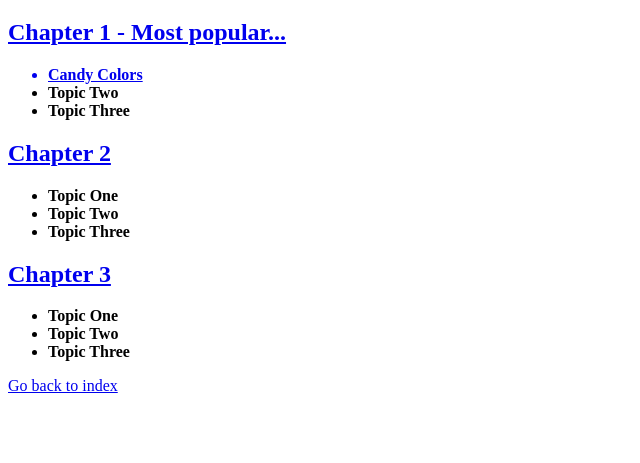
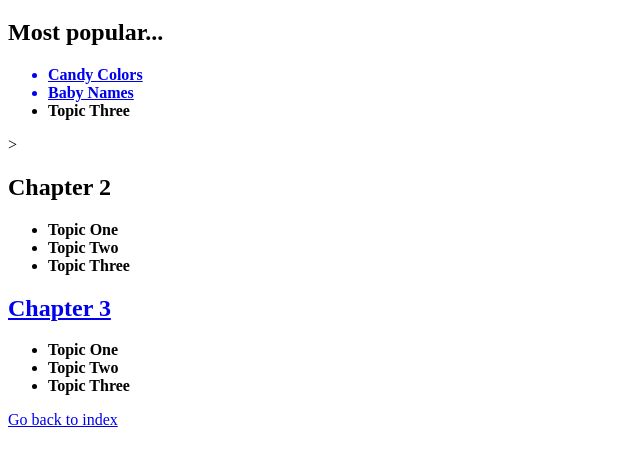
Before and after one commit to Cheyannp/links_Review, a plain HTML site: page toc.html in a window 1280 px wide. Shown: the part 61-524 px from the top of the page, without its empty margins (0-640 px from the left). Drawn offline with Linux system fonts and the light colour scheme.

Commit message:
adding links

```diff
--- a/toc.html
+++ b/toc.html
@@ -7,13 +7,13 @@
 <body>
 <h1>Table of Contents</h1>
 
-<a href="chapter1.html"><h2>Chapter 1 - Most popular...</h2></a>
+        <h2>Most popular...</h2>
 	<ul>
-		<a target="_blank" href="index.html"><li><strong>Candy Colors</strong></li></a>
-		<li><strong>Topic Two</strong></li>
+		<a target="_blank" href="https://www.candyretailer.com/blog/discover-the-most-popular-candy-colors-in-american-culture/"><li><strong>Candy Colors</strong></li></a>
+		<a target="_blank" href="https://www.babycenter.com/baby-names/most-popular/top-baby-names-2024"><li><strong>Baby Names</strong></li></a>
 		<li><strong>Topic Three</strong></li>
 	</ul>
-	<a href="chapter2.html"><h2>Chapter 2</h2></a>
+	><h2>Chapter 2</h2>
 	<ul>
 		<li><strong>Topic One</strong></li>
 		<li><strong>Topic Two</strong></li>
```
